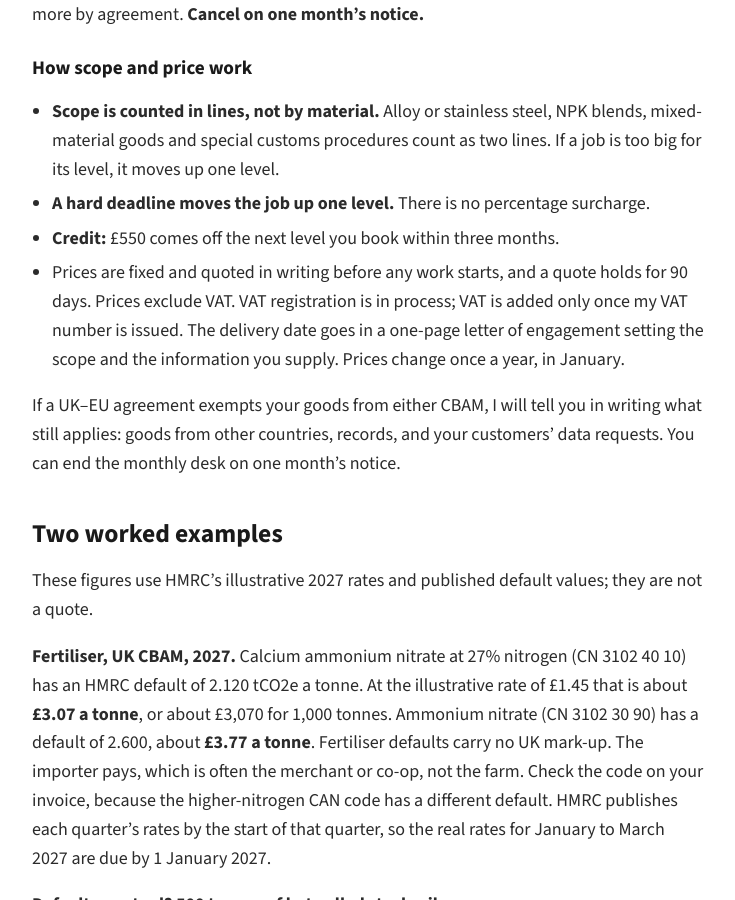
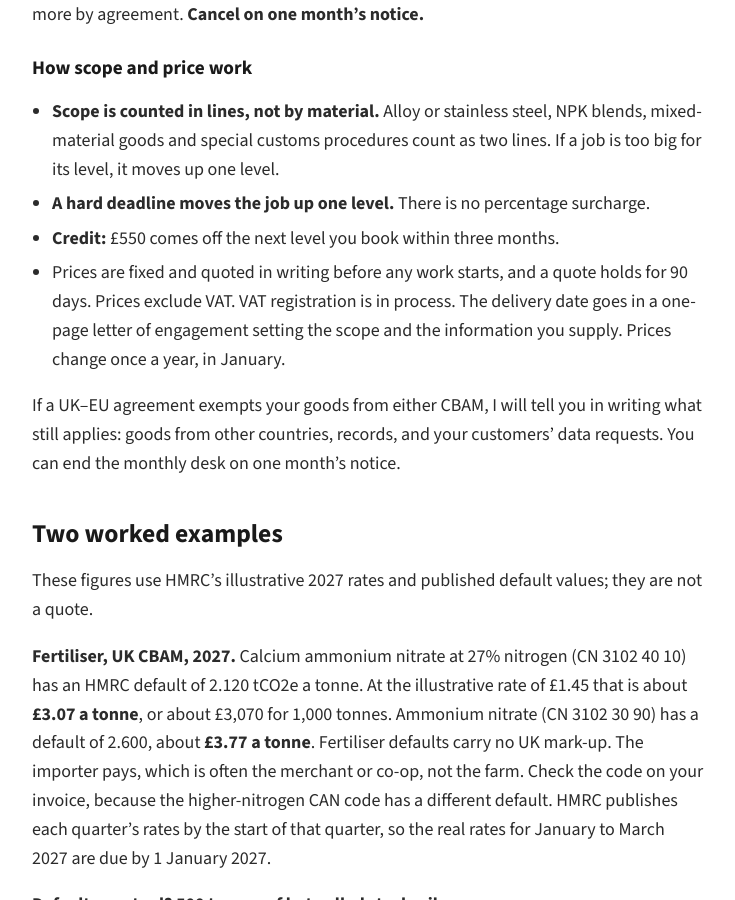
Before and after one commit to robertjparkuk/RobertJParkuk.github.io, a Jekyll site: the page built from cbam-desk.md, in a window 1280 px wide and 900 px high, scrolled down 5519 px. Shown: the whole window, without its empty margins (96-831 px from the left). Built offline with Jekyll 4.4.1, drawn with Linux system fonts in a browser that asks for light colours; some of the changed text lies outside the part shown.

Commit message:
VAT line: Robert's exact wording
Co-Authored-By: Claude Opus 5.5 <noreply@anthropic.com>
Claude-Session: https://claude.ai/code/session_01TUNMnGGE9R2918diFJcnFo

```diff
--- a/_layouts/default.html
+++ b/_layouts/default.html
@@ -56,7 +56,7 @@
           · <a href="{{ '/privacy/' | relative_url }}">Privacy</a>
         </p>
         {% if page.rules_checked %}<p class="small">Rules last checked against GOV.UK and EUR-Lex on {{ page.rules_checked }}. General information, not legal or tax advice.</p>{% endif %}
-        <p class="small">{{ site.trading_name }} is the trading name of Robert John Park, sole trader, {{ site.address }}. ICO registration {{ site.ico }}. {% if site.vat_registered %}All prices exclude VAT, which is charged at the prevailing rate.{% else %}Prices exclude VAT. VAT registration is in process; VAT is added only once my VAT number is issued.{% endif %} <a href="{{ '/terms/' | relative_url }}">Terms and complaints</a></p>
+        <p class="small">{{ site.trading_name }} is the trading name of Robert John Park, sole trader, {{ site.address }}. ICO registration {{ site.ico }}. {% if site.vat_registered %}All prices exclude VAT, which is charged at the prevailing rate.{% else %}Prices exclude VAT. VAT registration is in process.{% endif %} <a href="{{ '/terms/' | relative_url }}">Terms and complaints</a></p>
         <p class="small">© {{ 'now' | date: '%Y' }} Robert J. Park</p>
       </div>
     </div>
--- a/cbam-desk.md
+++ b/cbam-desk.md
@@ -99,7 +99,7 @@ Customer data requests answered as they arrive. Each quarter you get a liability
 - **Scope is counted in lines, not by material.** Alloy or stainless steel, NPK blends, mixed-material goods and special customs procedures count as two lines. If a job is too big for its level, it moves up one level.
 - **A hard deadline moves the job up one level.** There is no percentage surcharge.
 - **Credit:** £550 comes off the next level you book within three months.
-- Prices are fixed and quoted in writing before any work starts, and a quote holds for 90 days. {% if site.vat_registered %}All prices exclude VAT, which is charged at the prevailing rate.{% else %}Prices exclude VAT. VAT registration is in process; VAT is added only once my VAT number is issued.{% endif %} The delivery date goes in a one-page letter of engagement setting the scope and the information you supply. Prices change once a year, in January.
+- Prices are fixed and quoted in writing before any work starts, and a quote holds for 90 days. {% if site.vat_registered %}All prices exclude VAT, which is charged at the prevailing rate.{% else %}Prices exclude VAT. VAT registration is in process.{% endif %} The delivery date goes in a one-page letter of engagement setting the scope and the information you supply. Prices change once a year, in January.
 
 If a UK–EU agreement exempts your goods from either CBAM, I will tell you in writing what still applies: goods from other countries, records, and your customers' data requests. You can end the monthly desk on one month's notice.
 
```
Also changed, not shown: WEBSITE-UPDATES.md (+1 -1 lines).
